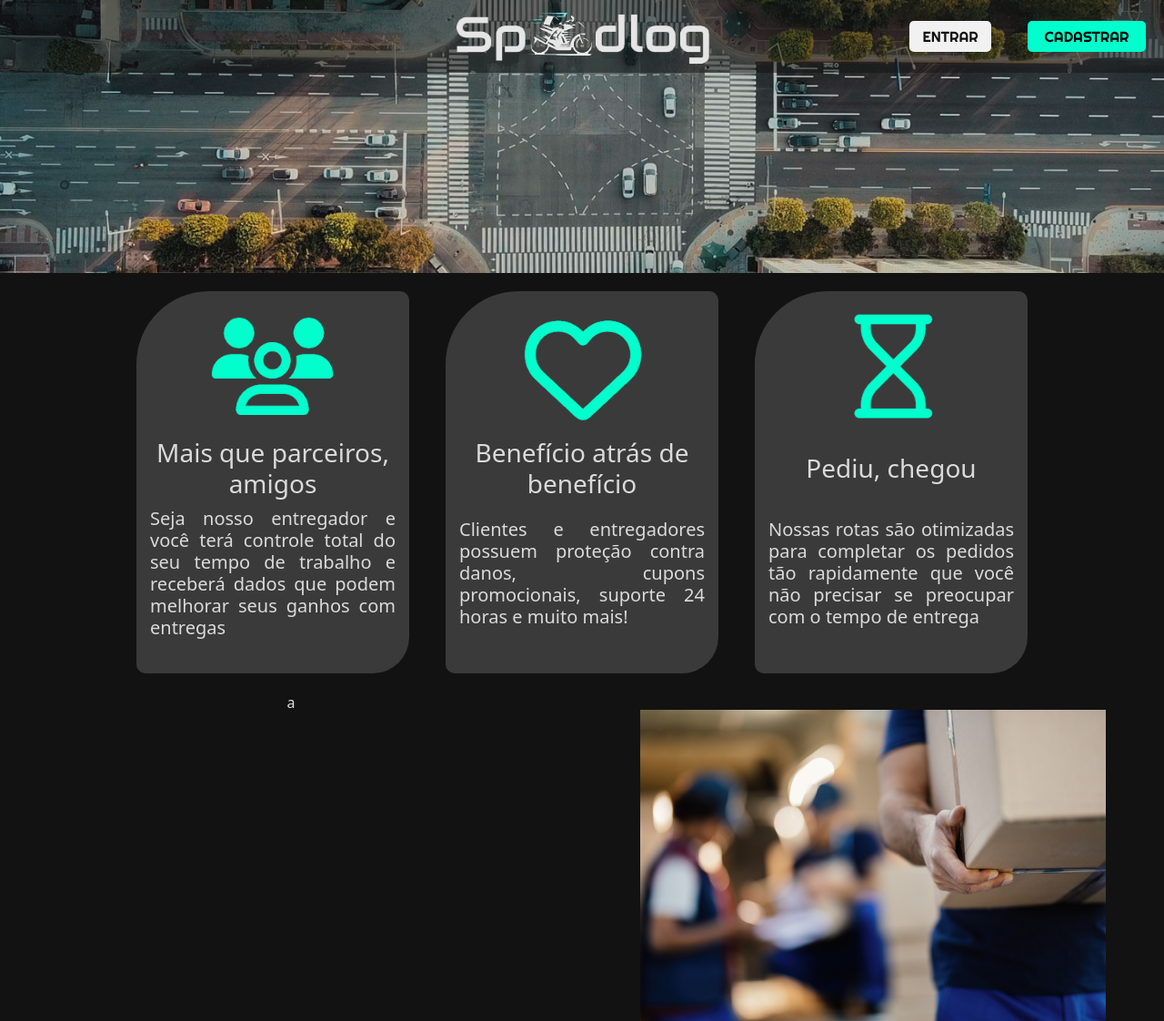
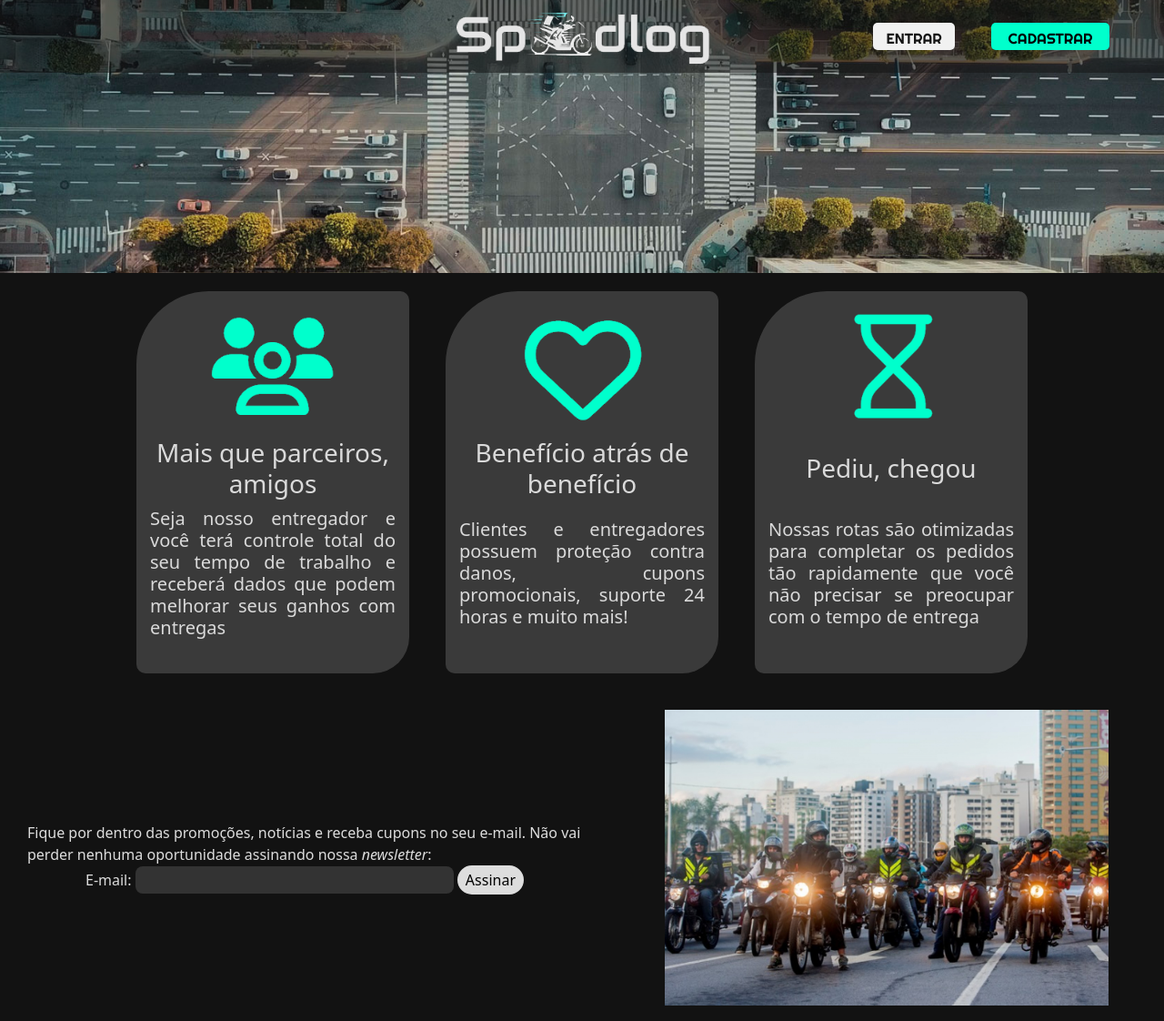
Before and after one commit to ViniciusMachadoV/speedLog, a CodeIgniter app: page /speedlog/ in a window 1280 px wide. Shown: the top 1122 px of the page at 91% size. Run offline with CodeIgniter, Linux system fonts and the light colour scheme; some web fonts are replaced.

Commit message:
style further upgrades

```diff
--- a/application/controllers/Admin.php
+++ b/application/controllers/Admin.php
@@ -17,7 +17,7 @@ class Admin extends CI_Controller {
 			$this->load->view('pages/view_admin',$dados);
 			$this->load->view('template/footer');
 		}
-		else redirect('connect');
+		else redirect(base_url(''));
 	}
 	public function timeoutAccount()
 	{
--- a/application/controllers/Connect.php
+++ b/application/controllers/Connect.php
@@ -4,7 +4,6 @@ defined('BASEPATH') OR exit('No direct script access allowed');
 class Connect extends CI_Controller {
 	public function index()
 	{
-		// header('Clear-Site-Data: "cache"');
 		if($this->session->userdata('tipo') == NULL){
 			$this->load->helper('url');
 			$this->load->model('model_Connect');
--- a/application/views/pages/view_connect.php
+++ b/application/views/pages/view_connect.php
@@ -1,110 +1,4 @@
-<!-- <link rel = "stylesheet" type = "text/css" href = "?php echo base_url('assets/css/connect.css'); ?>"> -->
 <title>Conectar - SpeedLog</title>
-<header class="homeHeader flex-row"><img src="<?php echo base_url('assets/img/title.png');?>" alt="Logo SpeedLog">
-    <!-- <div class="language">
-        <div class="btnChangeLanguage">
-            <span>Português</span>
-            <li>pt-br</li>
-            <li>en</li>
-        </div>
-    </div> -->
-    <div class="signOptions flex-column">
-            <!-- SIGN OPTIONS -->
-        <div class="signButtons flex-row spaced-around">
-            <button class="btnSign btnSignIn">ENTRAR</button>
-            <button class="btnSign btnSignUp">CADASTRAR</button>
-        </div>
-        <div class="loginForm">
-            <!-- SIGN IN -->
-            <div class="signIn">
-                <div class="mb-3">
-                    <label for="userSignIn" class="form-label">USUÁRIO OU EMAIL</label>
-                    <input value="carlinha" type="email" class="formInput" id="user_SignIn">
-                </div>
-                <div class="mb-3">
-                    <label for="passSignIn" class="form-label">SENHA</label>
-                    <input value="1" type="password" class="formInput" id="pass_SignIn">
-                </div>
-                <div class="mb-3 form-check">
-                    <input type="checkbox" class="form-check-input" id="keepLogged">
-                    <label class="form-check-label" for="keepLogged">Lembrar dados de acesso</label>
-                    <a href="">Esqueci minha senha</a>
-                </div>
-                <button id="signIn" class="btn btn-success" >ENTRAR</button>
-                <a href="<?php echo base_url('index.php/admin'); ?>">admin</a>
-                <a href="<?php echo base_url('index.php/client'); ?>">client</a>
-                <a href="<?php echo base_url('index.php/deliveryman'); ?>">deliveryman</a>
-                <p id="warning"> </p>
-            </div>
-            <!-- SIGN UP TYPE BUTTONS -->
-            <div class="signUpType flex column">
-                <button class="signUpClient btn btn-primary">CLIENTE</button>
-                <button class="signUpDeliveryman btn btn-primary">ENTREGADOR</button>
-            </div>
-            <!-- SIGN UP FORM -->
-            <div class="signUp">
-                <div class="mb-3">
-                    <label for="name_SignUp" class="form-label">NOME COMPLETO</label>
-                    <input class="formInput" id="name_SignUp" value="1" >
-                </div>
-                <div class="mb-3">
-                    <label for="email_SignUp" class="form-label">E-MAIL</label>
-                    <input class="formInput" id="email_SignUp" value="1" >
-                </div>
-                <div class="mb-3">
-                    <label for="cpf_SignUp" class="form-label">CPF</label>
-                    <input class="formInput" id="cpf_SignUp" value="111.111.111-11" >
-                </div>
-                <div class="mb-3">
-                    <label for="nickname_SignUp" class="form-label">APELIDO</label>
-                    <input class="formInput" id="nickname_SignUp" value="1" >
-                    <div id="nicknameHelp" class="form-text">Seu apelido deve ser único. Você poderá usar tanto o e-mail quanto esse apelido para acessar sua conta</div>
-                </div>
-                <div class="mb-3">
-                    <label for="phoneNumber_SignUp" class="form-label">TELEFONE</label>
-                    <input class="formInput" id="phoneNumber_SignUp" placeholder="(XX) 00000 0000" value="1" >
-                </div>
-
-                <!-- DELIVERY MAN ADDITIONAL INPUTS -->
-                <div class="deliverymanForm">
-                    <div class="mb-3 deliverymanForm">
-                        <label for="plate_SignUp" class="form-label">PLACA DA MOTO</label>
-                        <input class="formInput" id="plate_SignUp">
-                    </div>
-                    <div class="mb-3 deliverymanForm">
-                        <label for="facePhoto_SignUp" class="form-label">FOTO 3x4</label>
-                        <input class="formInput" id="facePhoto_SignUp">
-                    </div>
-                </div>
-                <!---->
-                <div class="mb-3">
-                    <label for="pass1_SignUp" class="form-label">SENHA</label>
-                    <input type="password" class="formInput" id="pass1_SignUp" value="1" >
-                </div>
-                <div class="mb-3">
-                    <label for="pass2_SignUp" class="form-label">CONFIRME SUA SENHA</label>
-                    <input type="password" class="formInput" id="pass2_SignUp" value="1" >
-                </div>
-
-                <!-- DELIVERYMAN EMAIL CHECK -->
-                <div class="form-check deliverymanCheck">
-                    <input type="checkbox" class="form-check-input" id="deliverymanEmailCheck">
-                    <label class="form-check-label" for="deliverymanEmailCheck">Quero receber e-mails sobre minhas entregas</label>
-                </div>
-                <!---->
-                <!-- CLIENT EMAIL CHECK -->
-                <div class="form-check clientCheck">
-                    <input type="checkbox" class="form-check-input" id="clientEmailCheck">
-                    <label class="form-check-label" for="clientEmailCheck">Quero receber e-mails sobre meus pedidos</label>
-                </div>
-                <!---->
-                <div id="emailHelp" class="form-text">Você pode alterar essa opção mais tarde no seu perfil.</div>
-                <button id="signUp" class="btn btn-success">CADASTRAR</button>
-                <div id="dataHelp" class="form-text">Seus dados jamais serão compartilhados.</div>
-            </div>
-        </div>
-    </div>
-</header>
 <div class="landingBackground"><img src="<?php echo base_url('assets/img/bg-mobile-fallback.jpg');?>" alt=""></div>
 <div class="content">
     <section class="features flex-row wrap flex-horizontal-centered  text-centered">
@@ -126,13 +20,18 @@
     </section>
     <section class="services flex-column">
         <div class="service flex-row">
-            <div class="serviceDescription flex-row">
+            <div class="serviceDescription flex-column">
                 <span>
-                    a
+                    Fique por dentro das promoções, notícias e receba cupons no seu e-mail. Não vai perder nenhuma oportunidade assinando nossa <i>newsletter</i>:
                 </span>
+                <div>
+                    <label for="emailNewsletter">E-mail:</label>
+                    <input type="text" name="emailNewsletter" id="newsletter">
+                    <button class="btnNewsletter">Assinar</button>
+                </div>
             </div>
             <div class="flex-row">
-                <img class="serviceImage" src="<?php echo base_url('assets/img/service.jpg');?>"></img>
+                <img class="serviceImage" src="<?php echo base_url('assets/img/motoboys.jpg');?>"></img>
             </div>
         </div>
         <div class="service2">
@@ -150,6 +49,4 @@
         </div>
     </section>
 </div>
-
-<!-- <div class="lorem">lorem*100</div> -->
 <script type = 'text/javascript' src = "<?php echo base_url('assets/js/connect.js');?>"></script>
--- a/application/views/template/header.php
+++ b/application/views/template/header.php
@@ -22,9 +22,125 @@
 	<!-- <link rel="apple-touch-icon" sizes="180x180" href=""> -->
 	<!-- FOLHA DE ESTILO GERAL // GENERAL STYLESHEET -->
 	<link rel ="stylesheet" type = "text/css" href = "<?php echo base_url('assets/css/style.css'); ?>">
+	<link rel ="stylesheet" type = "text/css" href = "<?php echo base_url('assets/css/library.css'); ?>">
 	<!-- GOOGLE FONTS -->
 	<link rel="stylesheet" href="https://fonts.googleapis.com/css?family=Audiowide|Sofia|Trirong">
 	<!-- SCRIPT JQUERY -->
 	<script type = 'text/javascript' src = "<?php echo base_url('assets/js/jquery.js');?>"></script>
 </head>
 <body>
+<!-- CABEÇALHO // HEADER -->
+<?php if($this->session->userdata('tipo') == 'ADMIN'){ echo
+'admin';}?>
+<?php if($this->session->userdata('tipo') == 'CLIENTE'){ echo
+'cliente';}?>
+<?php if($this->session->userdata('tipo') == 'ENTREGADOR'){ echo
+'ent';}?>
+<?php if($this->session->userdata('tipo') == ''){ echo
+	'<header class="homeHeader flex-row"><img src="'.base_url("assets/img/title.png").'" alt="Logo SpeedLog">
+	<!-- <div class="language">
+		<div class="btnChangeLanguage">
+			<span>Português</span>
+			<li>pt-br</li>
+			<li>en</li>
+		</div>
+	</div> -->
+	<div class="signOptions flex-column">
+			<!-- SIGN OPTIONS -->
+		<div class="signButtons flex-row spaced-around">
+			<div class="tabSign tabSignIn flex flex-horizontal-centered">
+				<button class="btnSign btnSignIn">ENTRAR</button>
+			</div>
+			<div class="tabSign tabSignUp flex flex-horizontal-centered">
+				<button class="btnSign btnSignUp">CADASTRAR</button>
+			</div>
+		</div>
+		<div class="loginForm">
+			<!-- SIGN IN -->
+			<div class="signIn flex-column">
+				<div class="mb-3 flex-column">
+					<label for="userSignIn" class="form-label text-center">USUÁRIO OU EMAIL</label>
+					<input value="carlinha" type="email" class="formInput" id="user_SignIn">
+				</div>
+				<div class="mb-3 flex-column">
+					<label for="passSignIn" class="form-label text-center">SENHA</label>
+					<input value="1" type="password" class="formInput" id="pass_SignIn">
+				</div>
+				<div class="mb-3 form-check">
+					<input type="checkbox" class="form-check-input" id="keepLogged">
+					<label class="form-check-label" for="keepLogged">Lembrar dados de acesso</label>
+					<a href="">Esqueci minha senha</a>
+				</div>
+				<button id="signIn" class="btn btn-success" >ENTRAR</button>
+				<p id="warning"> </p>
+			</div>
+			<!-- SIGN UP TYPE BUTTONS -->
+			<div class="signUpType flex column">
+				<button class="signUpClient btn btn-primary">CLIENTE</button>
+				<button class="signUpDeliveryman btn btn-primary">ENTREGADOR</button>
+			</div>
+			<!-- SIGN UP FORM -->
+			<div class="signUp">
+				<div class="mb-3">
+					<label for="name_SignUp" class="form-label">NOME COMPLETO</label>
+					<input class="formInput" id="name_SignUp" value="1" >
+				</div>
+				<div class="mb-3">
+					<label for="email_SignUp" class="form-label">E-MAIL</label>
+					<input class="formInput" id="email_SignUp" value="1" >
+				</div>
+				<div class="mb-3">
+					<label for="cpf_SignUp" class="form-label">CPF</label>
+					<input class="formInput" id="cpf_SignUp" value="111.111.111-11" >
+				</div>
+				<div class="mb-3">
+					<label for="nickname_SignUp" class="form-label">APELIDO</label>
+					<input class="formInput" id="nickname_SignUp" value="1" >
+					<div id="nicknameHelp" class="form-text">Seu apelido deve ser único. Você poderá usar tanto o e-mail quanto esse apelido para acessar sua conta</div>
+				</div>
+				<div class="mb-3">
+					<label for="phoneNumber_SignUp" class="form-label">TELEFONE</label>
+					<input class="formInput" id="phoneNumber_SignUp" placeholder="(XX) 00000 0000" value="1" >
+				</div>
+
+				<!-- DELIVERY MAN ADDITIONAL INPUTS -->
+				<div class="deliverymanForm">
+					<div class="mb-3 deliverymanForm">
+						<label for="plate_SignUp" class="form-label">PLACA DA MOTO</label>
+						<input class="formInput" id="plate_SignUp">
+					</div>
+					<div class="mb-3 deliverymanForm">
+						<label for="facePhoto_SignUp" class="form-label">FOTO 3x4</label>
+						<input class="formInput" id="facePhoto_SignUp">
+					</div>
+				</div>
+				<!---->
+				<div class="mb-3">
+					<label for="pass1_SignUp" class="form-label">SENHA</label>
+					<input type="password" class="formInput" id="pass1_SignUp" value="1" >
+				</div>
+				<div class="mb-3">
+					<label for="pass2_SignUp" class="form-label">CONFIRME SUA SENHA</label>
+					<input type="password" class="formInput" id="pass2_SignUp" value="1" >
+				</div>
+
+				<!-- DELIVERYMAN EMAIL CHECK -->
+				<div class="form-check deliverymanCheck">
+					<input type="checkbox" class="form-check-input" id="deliverymanEmailCheck">
+					<label class="form-check-label" for="deliverymanEmailCheck">Quero receber e-mails sobre minhas entregas</label>
+				</div>
+				<!---->
+				<!-- CLIENT EMAIL CHECK -->
+				<div class="form-check clientCheck">
+					<input type="checkbox" class="form-check-input" id="clientEmailCheck">
+					<label class="form-check-label" for="clientEmailCheck">Quero receber e-mails sobre meus pedidos</label>
+				</div>
+				<!---->
+				<div id="emailHelp" class="form-text">Você pode alterar essa opção mais tarde no seu perfil.</div>
+				<button id="signUp" class="btn btn-success">CADASTRAR</button>
+				<div id="dataHelp" class="form-text">Seus dados jamais serão compartilhados.</div>
+			</div>
+		</div>
+	</div>
+	</header>';
+}?>
--- /dev/null
+++ b/assets/css/library.css
@@ -0,0 +1,35 @@
+/*  VISIBILITY: */
+.hidden{display: none;}
+.visible{display: block;}
+/*  CURSOR: */
+.pointer{cursor: pointer;}
+/* POSITION: */
+.absolute{position: absolute;}
+.fixed{position: fixed;}
+.relative{position: relative;}
+.static{position: static;}
+.sticky{position: sticky;}
+/* DISPLAY: */
+.flex{display: flex;}
+.none{display: none;}
+/* FLEX: */
+.row{flex-direction: row;}
+.column{flex-direction: column;}
+.flex-row{display: flex;  flex-direction: row;}
+.flex-column{display: flex;  flex-direction: column;}
+.spaced-around{justify-content: space-around;}
+.spaced-between{justify-content: space-between;}
+.flex-vertical-centered{align-self: center;}
+.flex-horizontal-centered{justify-content: center;}
+.wrap{flex-wrap: wrap;}
+/* TEXT: */
+.text-white{color: white;}
+.text-red{color: darkred;}
+.text-green{color: rgb(42, 196, 106);}
+.text-centered{text-align: center;}
+/* DROPDOWN: */
+.dropdownClosed{height: 40px;}
+.dropdownOpened{height: 120px;}
+/* THEME: */
+.darkMode{background: black;color: white;}
+.lightMode{background: white;color: black;}
--- a/assets/css/style.css
+++ b/assets/css/style.css
@@ -2,8 +2,8 @@
 /* font-family: 'Audiowide', cursive;
 font-family: 'Racing Sans One', cursive;
 font-family: 'Righteous', cursive; */
-/*  GENERAL STYLE // ESTILOS GERAIS: */
 body{
+    /* background: #cebe32; */
     background: #121212;
     width: 100%;
     margin: 0;
@@ -24,45 +24,6 @@ input{
 input:hover{
     background: rgba(85, 85, 85,.9);
 }
-.hidden{
-    display: none;
-}
-.visible{
-    display: block;
-}
-.pointer{
-    cursor: pointer;
-}
-/* POSITION: */
-.absolute{position: absolute;}
-.fixed{position: fixed;}
-.relative{position: relative;}
-.static{position: static;}
-.sticky{position: sticky;}
-/* DISPLAY: */
-.flex{display: flex;}
-.none{display: none;}
-/* FLEX: */
-.row{flex-direction: row;}
-.column{flex-direction: column;}
-.flex-row{display: flex;  flex-direction: row;}
-.flex-column{display: flex;  flex-direction: column;}
-.spaced-around{justify-content: space-around;}
-.spaced-between{justify-content: space-between;}
-.flex-vertical-centered{align-self: center;}
-.flex-horizontal-centered{justify-content: center;}
-.wrap{flex-wrap: wrap;}
-/* TEXT: */
-.text-white{color: white;}
-.text-red{color: darkred;}
-.text-green{color: rgb(42, 196, 106);}
-.text-centered{text-align: center;}
-/* DROPDOWN: */
-.dropdownClosed{height: 40px;}
-.dropdownOpened{height: 120px;}
-/* THEME: */
-.darkMode{background: black;color: white;}
-.lightMode{background: white;color: black;}
 /* CONNECT: */
 .homeHeader{
     position: fixed;
@@ -93,14 +54,11 @@ input:hover{
 }
 .signOptions{
     position: relative;
-    /* background: beige; */
     width: 300px;
+    margin-right: 50px;
     font-family: 'Righteous', cursive;
 }
-/* .signButtons{
-    background: orange;
-} */
-.signButtons>button{
+.btnSign{
     border: 4px solid transparent;
     border-radius: 5px;
     text-align: center;
@@ -119,15 +77,23 @@ input:hover{
 .loginForm {
     position: absolute;
     top: 40px;
-    /* align-self: center; */
-    /* left: 50%; */
-    /* transform: translateX(-50%); */
     min-width: 300px;
     width: 300px;
-    min-height: 400px;
-    background: rgba(0, 0, 0, 0.5);
+    background: rgba(0, 0, 0, 0.9);
+    border-radius: 0 0 10px 10px;
     color: #f1f1f1;
     padding: 20px;
+}
+.formInput{
+    text-align: center;
+}
+.tabSignIn,.tabSignUp{
+    width: 50%;
+    height: 40px;
+}
+.selectedTabSign{
+    background: rgba(0, 0, 0, 0.9);
+    border-radius: 10px 10px 0 0;
 }
 .landingBackground>img{
     width: 100%;
@@ -177,6 +143,20 @@ input:hover{
 .serviceImage{
     width: 80%;
     margin: 20px;
+    cursor: pointer;
+}
+.serviceImage:hover{
+    clip-path: polygon(20% 0%, 100% 0%, 80% 100%, 0% 100%);
+}
+.serviceDescription{
+    align-items: center;
+    margin: 30px;
+}
+#newsletter{
+    width: 350px;
+}
+.serviceDescription>button{
+    width: 80px;
 }
 .service2{
     position: relative;
@@ -232,14 +212,22 @@ input:hover{
     border-radius: 20px;
     transition-duration: .5s;
 }
-.btnService:hover{
+.btnNewsletter{
+    border: 3px solid #DDDDDD;
+    background: #DDDDDD;
+    border-radius: 20px;
+    transition-duration: .5s;
+}
+.btnService:hover,.btnNewsletter:hover{
     background: #121212;
     color: #DDDDDD;
 }
 footer{
     position: absolute;
+    bottom: 0;
     align-items: center;
     width: 100%;
+    height: 0px;
     padding: 0px 40px;
     background: rgba(0, 0, 0, 0.356);
 }
@@ -284,6 +272,10 @@ footer{
 .btnSocialMedia>img{
     padding: 5px;
     width: 100%;
+}
+/* COMUM À TODOS OS USUÁRIOS / COMMON TO ALL USERS: */
+.userHeader{
+    background: beige;
 }
 /* ADMINISTRADORES / ADMIN: */
 .inputVariables{
--- a/assets/js/connect.js
+++ b/assets/js/connect.js
@@ -61,18 +61,25 @@ $(document).ready(function(){
 });
 $(".btnSign").click(function(){
     if ($(this).hasClass("btnSignIn") && $('.signIn').is(':hidden')){
+        $('.tabSign').removeClass('selectedTabSign');
+        $('.tabSignIn').addClass('selectedTabSign');
         $(".loginForm").show();
         $(".signUpType").hide();
         $(".signUp").hide();
         $(".signIn").show();
     }
     else if ($(this).hasClass("btnSignUp") && $('.signUpType').is(':hidden') || $(this).hasClass("btnService") && $('.signUpType').is(':hidden')){
+        $('.tabSign').removeClass('selectedTabSign');
+        $('.tabSignUp').addClass('selectedTabSign');
         $(".loginForm").show();
         $(".signUpType").show();
         $(".signIn").hide();
         $(".signUp").hide();
     }
-    else $(".loginForm").hide();
+    else {
+        $(".loginForm").hide();
+        $('.tabSign').removeClass('selectedTabSign');
+    }
 });
 $(".videoPause").click(function(){
     if ($(".background").get(0).paused){
```
Also changed, not shown: application/controllers/Client.php (+3 -5 lines), application/controllers/Deliveryman.php (+3 -5 lines), application/views/template/view_footer.php (deleted, +0 -23 lines), application/views/template/view_header.php (deleted, +0 -42 lines).
